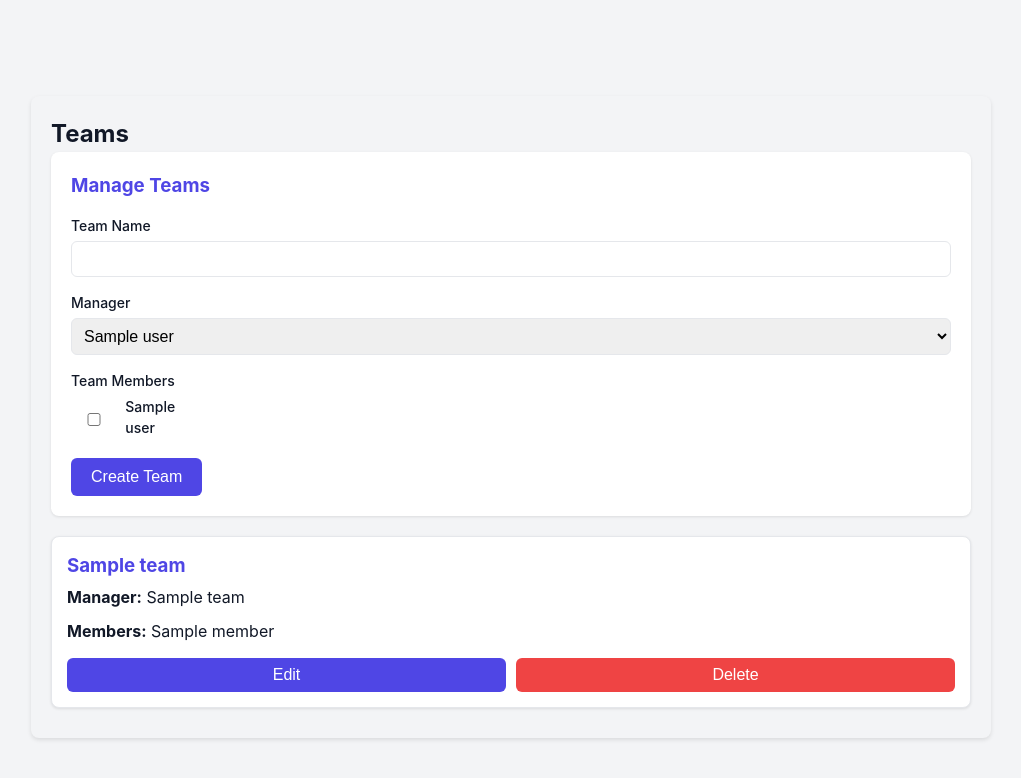
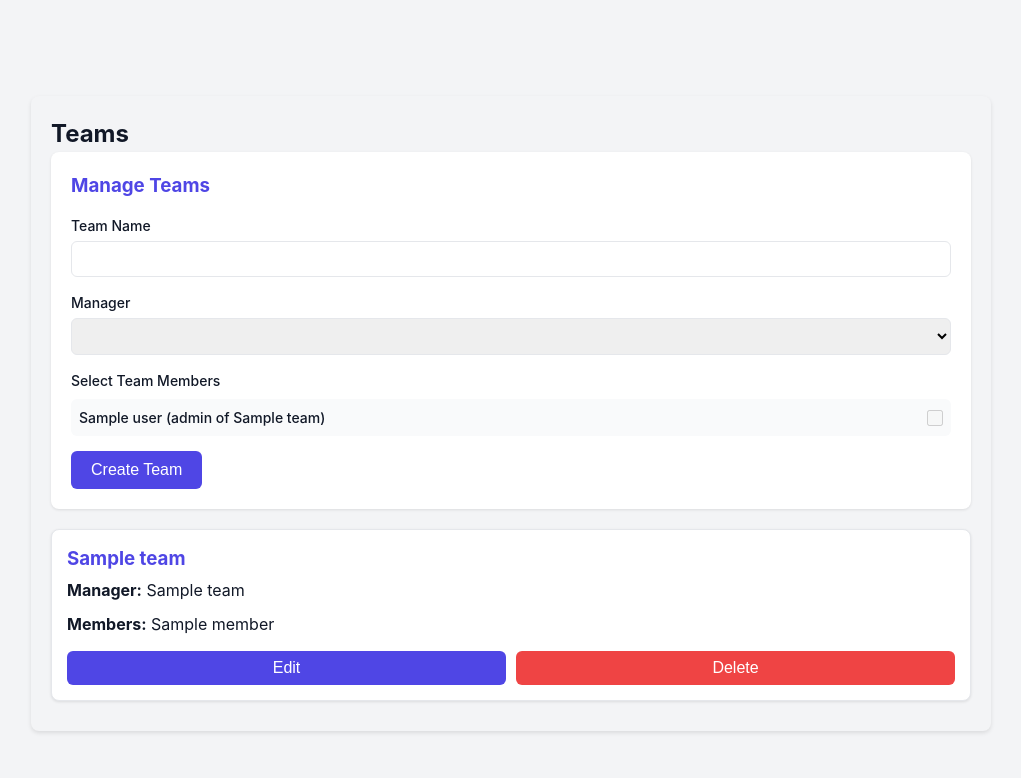
Before and after one commit to rahul-ofis/EAMS, a Flask app: template new/templates/teams.html in a window 1280 px wide. Shown: the top 778 px of the page, without its empty margins (257-1278 px from the left). Run offline with Flask 3, Linux system fonts and the light colour scheme; the template is opened without the code that fills it: most values are stand-ins (such as "Sample title", 1, 10 or a date in 2020).

Commit message:
team management optimized

```diff
--- a/new/app.py
+++ b/new/app.py
@@ -116,34 +116,39 @@
 @app.route('/forms')
 @login_required
 def forms():
-    is_hr = session.get('role') == 'hr'
-    form_status = db.form_status.find_one({'id': 1})
+    try:
+        is_hr = session.get('role') == 'hr'
+        form_status = db.form_status.find_one({'id': 1})
 
-    if form_status is None:
-        return jsonify({'error': 'Form status not initialized'}), 500
+        if form_status is None:
+            # Initialize form status if not present
+            db.form_status.insert_one({'id': 1, 'enabled': False})
+            form_status = {'enabled': False}
 
-    if is_hr:
-        users = list(db.users.find({'role': {'$ne': 'hr'}}))
-        submissions = list(db.form_submissions.find())
-        for submission in submissions:
-            user = db.users.find_one({'_id': ObjectId(submission['user_id'])})
-            submission['user_name'] = user['name'] if user else 'Unknown'
-        return render_template('forms_hr.html', submissions=submissions, form_enabled=form_status['enabled'], users=users)
+        if is_hr:
+            users = list(db.users.find({'role': {'$ne': 'hr'}}))
+            submissions = list(db.form_submissions.find())
+            for submission in submissions:
+                user = db.users.find_one({'_id': ObjectId(submission['user_id'])})
+                submission['user_name'] = user['name'] if user else 'Unknown'
+            return render_template('forms_hr.html', submissions=submissions, form_enabled=form_status['enabled'], users=users)
 
-    if not form_status['enabled']:
-        return render_template('forms.html', form_enabled=False)
+        if not form_status['enabled']:
+            return render_template('forms.html', form_enabled=False)
 
-    user_notes = {}
-    notes = db.notes.find({'user_id': session['user_id']})
-    for note in notes:
-        category = note['category']
-        if category not in user_notes:
-            user_notes[category] = []
-        user_notes[category].append({
-            'message': note['message']
-        })
+        user_notes = {}
+        notes = db.notes.find({'user_id': session['user_id']})
+        for note in notes:
+            category = note['category']
+            if category not in user_notes:
+                user_notes[category] = []
+            user_notes[category].append({
+                'message': note['message']
+            })
 
-    return render_template('forms.html', form_enabled=True, notes=user_notes)
+        return render_template('forms.html', form_enabled=True, notes=user_notes)
+    except Exception as e:
+        return jsonify({'error': str(e)}), 500
 
 @app.route('/api/submit-form', methods=['POST'])
 @login_required
@@ -151,14 +156,16 @@
     if session.get('role') == 'hr':
         return jsonify({'error': 'Unauthorized'}), 403
 
-    form_data = request.json
-    form_data = {k: v for k, v in form_data.items() if v}
+    data = request.json
+    form_data = data.get('formData', {})
+    new_notes = data.get('newNotes', [])
 
     if not form_data:
         return jsonify({'error': 'At least one field must be filled'}), 400
 
     timestamp = datetime.now()
 
+    # Save form submission
     submission = {
         'user_id': session['user_id'],
         'data': form_data,
@@ -166,6 +173,19 @@
     }
     db.form_submissions.insert_one(submission)
 
+    # Save new notes, avoiding duplicates
+    for note in new_notes:
+        existing_note = db.notes.find_one({
+            'user_id': session['user_id'],
+            'category': note['category'],
+            'message': note['message']
+        })
+        if not existing_note:
+            note['user_id'] = session['user_id']
+            note['created_at'] = timestamp
+            db.notes.insert_one(note)
+
+    # Create notification
     notification = {
         'user_id': session['user_id'],
         'message': 'You have submitted a new form.',
@@ -236,23 +256,29 @@
     if session.get('role') != 'hr':
         return jsonify({'error': 'Unauthorized'}), 403
 
-    team_id = request.form['team_id']
-    team_name = request.form['team_name']
-    new_manager_id = request.form['manager']
-    member_ids = request.form.getlist('members')
+    try:
+        team_id = request.form['team_id']
+        team_name = request.form['team_name']
+        member_ids = request.form.getlist('members')
+        new_manager_id = request.form.get('manager')  # Use get() to make it optional
+    except KeyError as e:
+        return jsonify({'error': f'Missing field: {str(e)}'}), 400
 
     team = db.teams.find_one({'_id': ObjectId(team_id)})
     if not team:
         return jsonify({'error': 'Team not found'}), 404
 
-    # Reassign previous manager role to user
-    if team['manager_id'] != new_manager_id:
+    # Reassign previous manager role to user if manager is changed
+    if new_manager_id and team['manager_id'] != new_manager_id:
         db.users.update_one({'_id': ObjectId(team['manager_id'])}, {'$set': {'role': 'user'}})
         db.users.update_one({'_id': ObjectId(new_manager_id)}, {'$set': {'role': 'manager'}})
+        team_update = {'name': team_name, 'manager_id': new_manager_id, 'member_ids': member_ids}
+    else:
+        team_update = {'name': team_name, 'member_ids': member_ids}
 
     db.teams.update_one(
         {'_id': ObjectId(team_id)},
-        {'$set': {'name': team_name, 'manager_id': new_manager_id, 'member_ids': member_ids}}
+        {'$set': team_update}
     )
 
     return jsonify({'success': True})
@@ -269,6 +295,11 @@
         manager = db.users.find_one({'_id': ObjectId(team['manager_id'])})
         team['manager_name'] = manager['name'] if manager else 'Unknown'
         team['members'] = [db.users.find_one({'_id': ObjectId(member_id)})['name'] for member_id in team['member_ids']]
+        for user in users:
+            if str(user['_id']) == str(team['manager_id']):
+                user['team'] = {'name': team['name'], 'role': 'Manager', '_id': str(team['_id'])}
+            elif str(user['_id']) in team['member_ids']:
+                user['team'] = {'name': team['name'], 'role': 'Member', '_id': str(team['_id'])}
     return render_template('teams.html', teams=teams, users=users)
 
 @app.route('/team-submissions')
--- a/new/static/css/style.css
+++ b/new/static/css/style.css
@@ -469,21 +469,39 @@
     background-color: var(--primary-hover);
 }
 
-/* ...existing code... */
-
 .checkbox-group {
     display: flex;
-    flex-wrap: wrap;
-    gap: 1rem;
+    flex-direction: column;
+    gap: 0.5rem;
+    margin-top: 0.5rem;
+    max-height: 300px;
+    overflow-y: auto;
 }
 
 .checkbox-item {
     display: flex;
     align-items: center;
-    gap: 0.5rem;
+    padding: 0.5rem;
+    background-color: #f9fafb;
+    border-radius: 0.375rem;
 }
 
-/* ...existing code... */
+.checkbox-item label {
+    flex: 1;
+    white-space: nowrap;
+    overflow: hidden;
+    text-overflow: ellipsis;
+    margin-bottom: 0;
+    margin-right: 1rem;
+}
+
+.checkbox-item input[type="checkbox"] {
+    width: auto;
+    min-width: 1rem;
+    height: 1rem;
+    margin: 0;
+    flex-shrink: 0;
+}
 
 .header {
     display: flex;
--- a/new/templates/teams.html
+++ b/new/templates/teams.html
@@ -15,18 +15,24 @@
                 <label for="manager">Manager</label>
                 <select id="manager" name="manager" required>
                     {% for user in users %}
-                    <option value="{{ user._id }}">{{ user.name }}</option>
+                    {% if user.role != 'hr' %}
+                    <option value="{{ user._id }}" {% if user.team %}disabled{% endif %}>
+                        {{ user.name }}{% if user.team %} ({{ user.team.role }} of {{ user.team.name }}){% endif %}
+                    </option>
+                    {% endif %}
                     {% endfor %}
                 </select>
             </div>
             <div class="form-group">
-                <label>Team Members</label>
+                <label>Select Team Members</label>
                 <div class="checkbox-group">
                     {% for user in users %}
+                    {% if user.role != 'hr' %}
                     <div class="checkbox-item">
-                        <input type="checkbox" id="member-{{ user._id }}" name="members" value="{{ user._id }}">
-                        <label for="member-{{ user._id }}">{{ user.name }}</label>
+                        <label for="member-{{ user._id }}">{{ user.name }}{% if user.team %} ({{ user.team.role }} of {{ user.team.name }}){% endif %}</label>
+                        <input type="checkbox" id="member-{{ user._id }}" name="members" value="{{ user._id }}" {% if user.team %}disabled{% endif %}>
                     </div>
+                    {% endif %}
                     {% endfor %}
                 </div>
             </div>
@@ -64,7 +70,11 @@
                 <label for="edit-manager">Manager</label>
                 <select id="edit-manager" name="manager" required>
                     {% for user in users %}
-                    <option value="{{ user._id }}">{{ user.name }}</option>
+                    {% if user.role != 'hr' %}
+                    <option value="{{ user._id }}">
+                        {{ user.name }}{% if user.team %} ({{ user.team.role }} of {{ user.team.name }}){% endif %}
+                    </option>
+                    {% endif %}
                     {% endfor %}
                 </select>
             </div>
@@ -72,10 +82,12 @@
                 <label>Team Members</label>
                 <div class="checkbox-group">
                     {% for user in users %}
+                    {% if user.role != 'hr' %}
                     <div class="checkbox-item">
+                        <label for="edit-member-{{ user._id }}">{{ user.name }}{% if user.team %} ({{ user.team.role }} of {{ user.team.name }}){% endif %}</label>
                         <input type="checkbox" id="edit-member-{{ user._id }}" name="members" value="{{ user._id }}">
-                        <label for="edit-member-{{ user._id }}">{{ user.name }}</label>
                     </div>
+                    {% endif %}
                     {% endfor %}
                 </div>
             </div>
@@ -160,11 +172,12 @@
                     document.getElementById('edit-team-id').value = team._id;
                     document.getElementById('edit-team-name').value = team.name;
                     document.getElementById('edit-manager').value = team.manager_id;
-                    const membersCheckboxes = document.querySelectorAll('#edit-members input[type="checkbox"]');
+                    const membersCheckboxes = document.querySelectorAll('#edit-team-form input[type="checkbox"]');
                     membersCheckboxes.forEach(checkbox => {
                         checkbox.checked = team.member_ids.includes(checkbox.value);
                     });
                     document.getElementById('edit-team-modal').style.display = 'block';
+                    window.edit_team_id = team._id; // Set the global variable for the current team being edited
                 } else {
                     console.error('Failed to fetch team details');
                     alert('Failed to fetch team details');
```
Also changed, not shown: new/templates/forms.html (+14 -2 lines).
